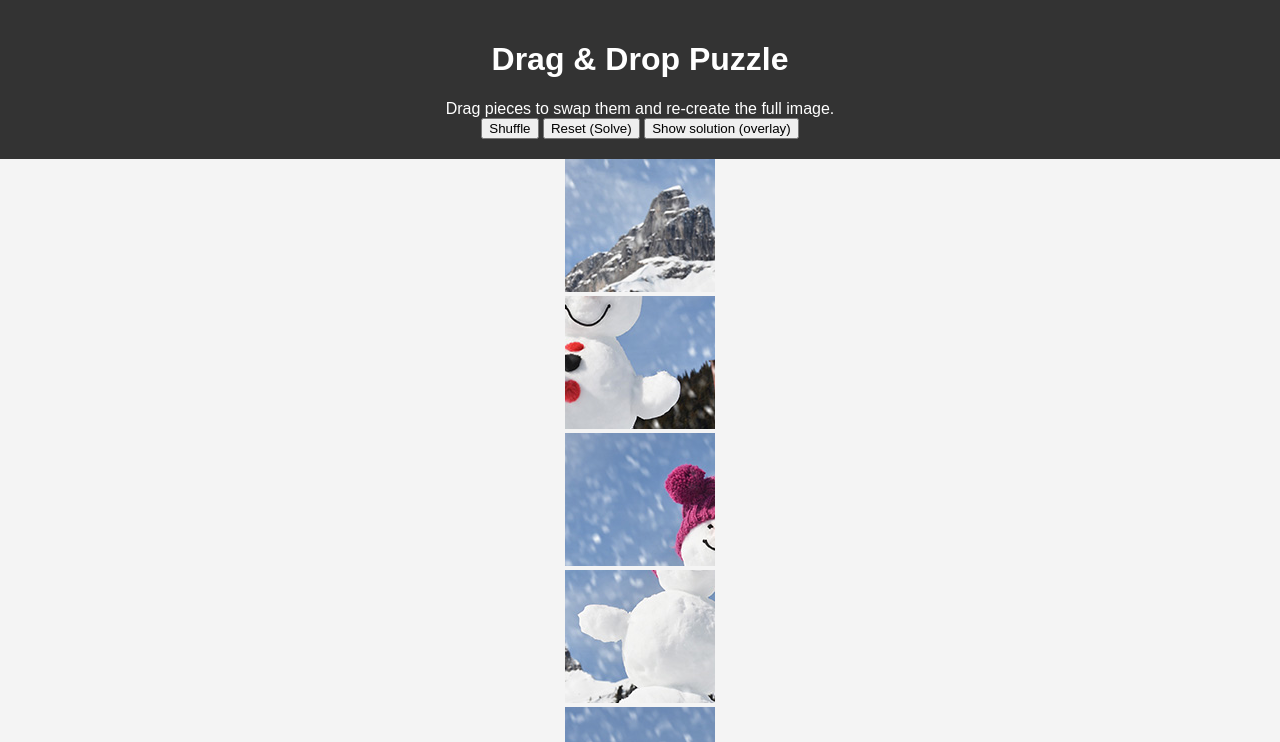
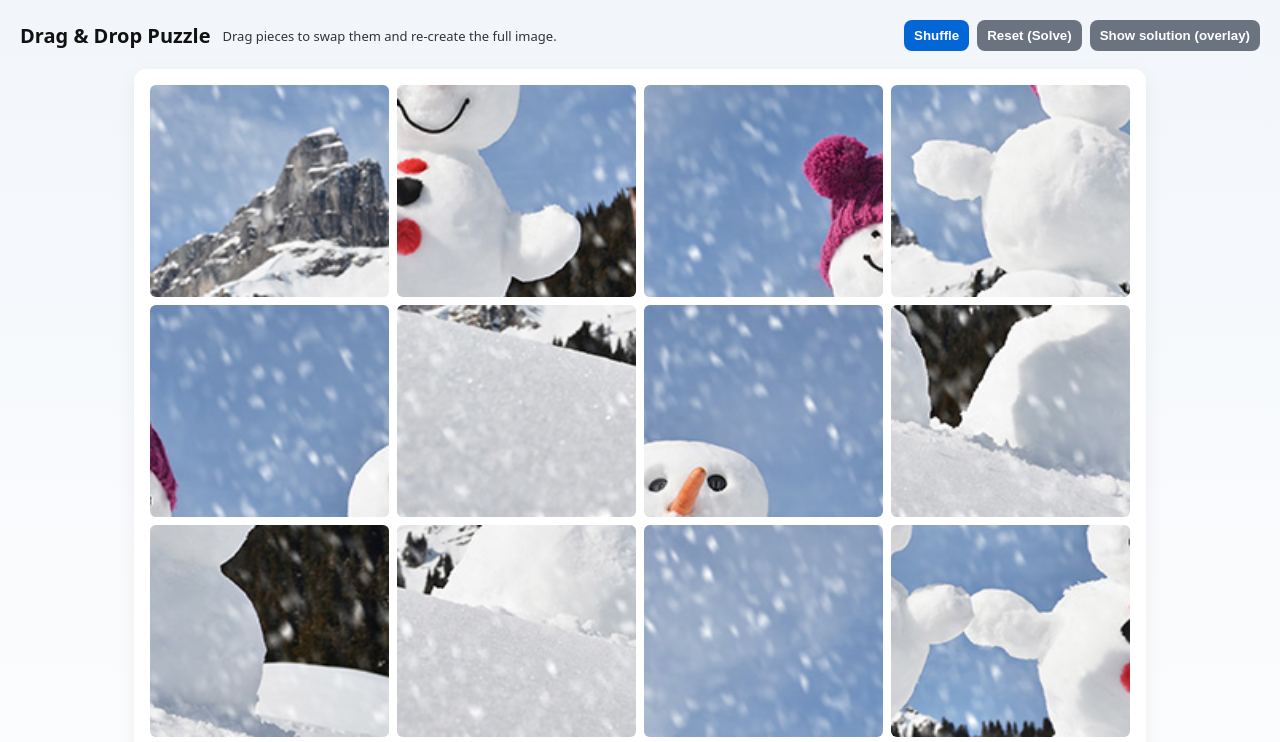
Before and after one commit to 61435-design/flexbox-puzzle-test, a plain HTML site: page index.html in a window 1280 px wide. Shown: the top 742 px of the page. Drawn offline with Linux system fonts and the light colour scheme.

Commit message:
Update style.css

```diff
--- a/style.css
+++ b/style.css
@@ -1,36 +1,46 @@
-body {
-    font-family: Arial, sans-serif;
-    text-align: center;
-    margin: 0;
-    padding: 0;
-    background: #f4f4f4;
+:root{
+  --gap:8px;
+  --bg:#f2f6fb;
+  --card:#fff;
+  --accent:#0366d6;
 }
-
-header {
-    padding: 20px;
-    background: #333;
-    color: white;
+body{
+  margin:20px;
+  font-family:system-ui,-apple-system,Segoe UI,Roboto,"Helvetica Neue",Arial;
+  background:linear-gradient(180deg,var(--bg),#fff);
+  color:#111;
 }
-
-.puzzle {
-    display: grid;
-    grid-template-columns: repeat(4, 1fr);
-    gap: 5px;
-    width: 80%;
-    margin: auto;
-    padding: 20px;
+header{display:flex;align-items:center;gap:12px;flex-wrap:wrap;margin-bottom:14px}
+h1{font-size:20px;margin:0}
+.controls{margin-left:auto;display:flex;gap:8px;flex-wrap:wrap}
+button{
+  background:var(--accent);color:#fff;border:0;padding:8px 10px;border-radius:8px;
+  cursor:pointer;font-weight:600;
 }
-
-.puzzle img, .extra-piece img {
-    width: 100%;
-    cursor: grab;
-    border: 2px solid #ccc;
+button.secondary{background:#6b7280}
+.info{font-size:13px;color:#333}
+#boardWrap{max-width:980px;margin:18px auto;padding:16px;background:var(--card);border-radius:12px;box-shadow:0 6px 20px rgba(0,0,0,0.06)}
+#board{
+  display:grid;
+  gap:var(--gap);
+  justify-content:center;
+  align-content:start;
 }
-
-.extra-piece {
-    margin-top: 20px;
+.cell{
+  background:#eee;border-radius:6px;overflow:hidden;position:relative;
+  display:flex;align-items:center;justify-content:center;
+  user-select:none;
+  min-width:80px;min-height:80px;
 }
-
-.extra-piece img {
-    width: 200px;
+.cell img{width:100%;height:100%;object-fit:cover;display:block;pointer-events:none}
+.drag-label{
+  position:fixed;z-index:9999;padding:6px 10px;background:rgba(0,0,0,0.75);
+  color:#fff;border-radius:6px;font-size:13px;pointer-events:none;transform:translate(-50%,-120%);
+  display:none;
 }
+.cell.dragging{opacity:0.4;outline:3px dashed rgba(3,102,214,0.6)}
+.cell.over{outline:3px solid rgba(3,102,214,0.14)}
+.footer{margin-top:12px;color:#444;font-size:13px}
+@media (min-width:720px){
+  .cell{min-width:140px;min-height:140px}
+}
```
